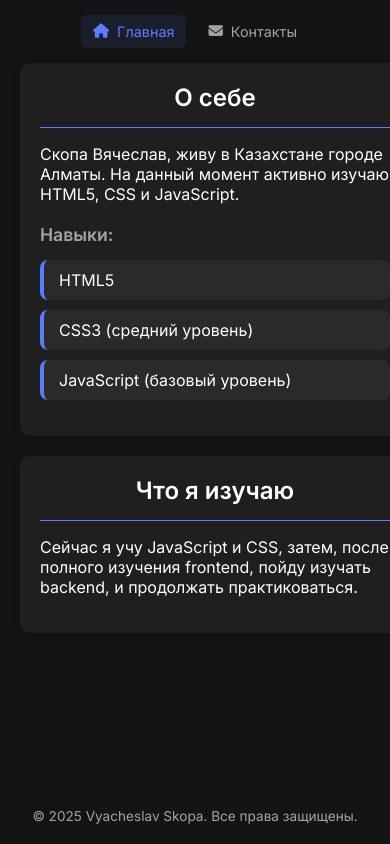
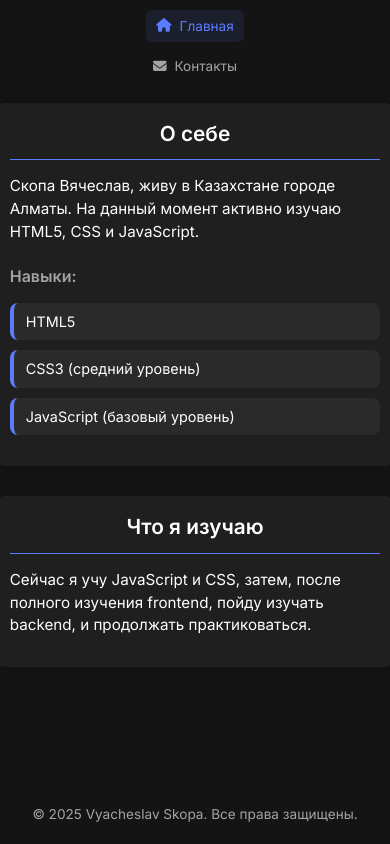
Before and after one commit to VTYVTYm/VTYVTYm.github.io, a plain HTML site: page index.html in a window 390 px wide. Drawn offline with Linux system fonts and the light colour scheme.

Commit message:
optimize

```diff
--- a/css/style-contacts.css
+++ b/css/style-contacts.css
@@ -184,24 +184,10 @@ body {
   }
 }
 
-@media (max-width: 480px) {
-  body {
-    padding: 15px;
-  }
-
-  .main-nav {
-    flex-wrap: wrap;
-    gap: 10px;
-    margin-bottom: 20px;
-  }
-
-  .nav-link {
-    padding: 8px 12px;
-    font-size: 0.9rem;
-  }
-
+@media (max-width: 768px) {
   .profile-card {
-    padding: 20px 15px;
+    width: 90%;
+    padding: 25px;
   }
 
   .contact-btn {
@@ -210,7 +196,70 @@ body {
   }
 
   .social-link {
-    padding: 10px;
+    padding: 10px 12px;
+  }
+}
+
+@media (max-width: 480px) {
+  .profile-card {
+    width: 95%;
+    padding: 20px 15px;
+  }
+
+  .page-title {
+    font-size: 1.4rem;
+    margin-bottom: 20px;
+    padding-bottom: 10px;
+  }
+
+  .contact-methods {
+    margin: 20px 0;
+  }
+
+  .contact-btn {
+    padding: 10px 12px;
+  }
+
+  .social-title {
+    margin-bottom: 15px;
+  }
+
+  .social-section {
+    margin-top: 30px;
+  }
+}
+
+@media (max-width: 360px) {
+  .contact-btn span, .social-link span {
     font-size: 0.9rem;
   }
+
+  .nav-link {
+    padding: 5px 8px;
+  }
 }
+
+@media (prefers-reduced-motion: reduce) {
+  .fade-in {
+    animation: none;
+    opacity: 1;
+    transform: none;
+  }
+}
+
+@media (max-width: 480px) {
+  body {
+    line-height: 1.5;
+  }
+}
+
+@media (max-width: 320px) {
+  .main-nav {
+    gap: 5px;
+  }
+
+  .nav-link {
+    padding: 5px 8px;
+    font-size: 0.8rem;
+  }
+}
--- a/css/style.css
+++ b/css/style.css
@@ -138,29 +138,86 @@
     }
   }
 
-  /* Адаптивность */
-@media (max-width: 768px) {
+@media (max-width: 1024px) {
   .page-container {
     flex-direction: column;
-    padding: 0 20px;
-    margin-top: 10px;
+    align-items: center;
   }
 
   .about-section, .learning-now {
-    width: 100%;
+    width: 80%;
     margin-left: 0;
-    margin-bottom: 20px;
-    border-radius: 10px;
+    margin-bottom: 30px;
+  }
+}
+
+@media (max-width: 600px) {
+  .about-section, .learning-now {
+    width: 90%;
+    padding: 15px;
+  }
+
+  .about-section h1, .learning-now h1 {
+    font-size: 1.3rem;
+    padding-bottom: 10px;
+  }
+
+  .about-section h2 {
+    font-size: 1rem;
+  }
+
+  .skills li {
+    padding: 8px 12px;
+    font-size: 0.9rem;
   }
 
   .main-nav {
-    flex-wrap: wrap;
-    gap: 10px;
-    margin: 15px 0;
+    gap: 8px;
+    margin: 10px 0;
   }
 
   .nav-link {
-    padding: 8px 12px;
-    font-size: 0.9rem;
+    padding: 6px 10px;
+    font-size: 0.85rem;
   }
 }
+
+@media (max-width: 400px) {
+  .about-section, .learning-now {
+    width: 95%;
+  }
+
+  .main-nav {
+    flex-direction: column;
+    align-items: center;
+  }
+}
+
+@media (prefers-reduced-motion: reduce) {
+  .fade-in {
+    animation: none;
+    opacity: 1;
+    transform: none;
+  }
+}
+
+@media (max-width: 480px) {
+  body {
+    line-height: 1.5;
+  }
+
+  p, li {
+    font-size: 0.95rem;
+  }
+}
+
+@media (max-width: 320px) {
+  .main-nav {
+    gap: 5px;
+  }
+
+  .nav-link {
+    padding: 5px 8px;
+    font-size: 0.8rem;
+  }
+}
```
